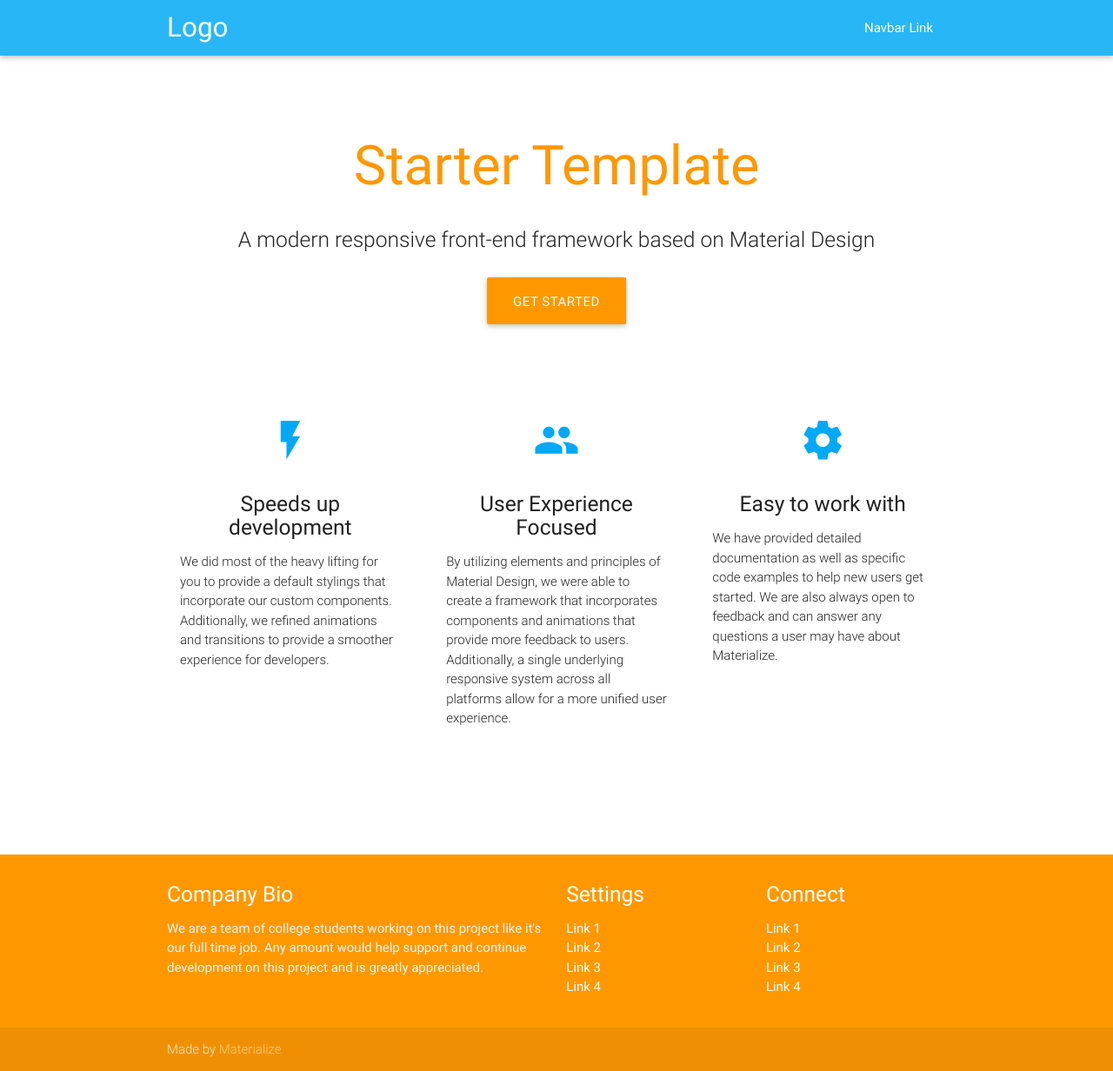
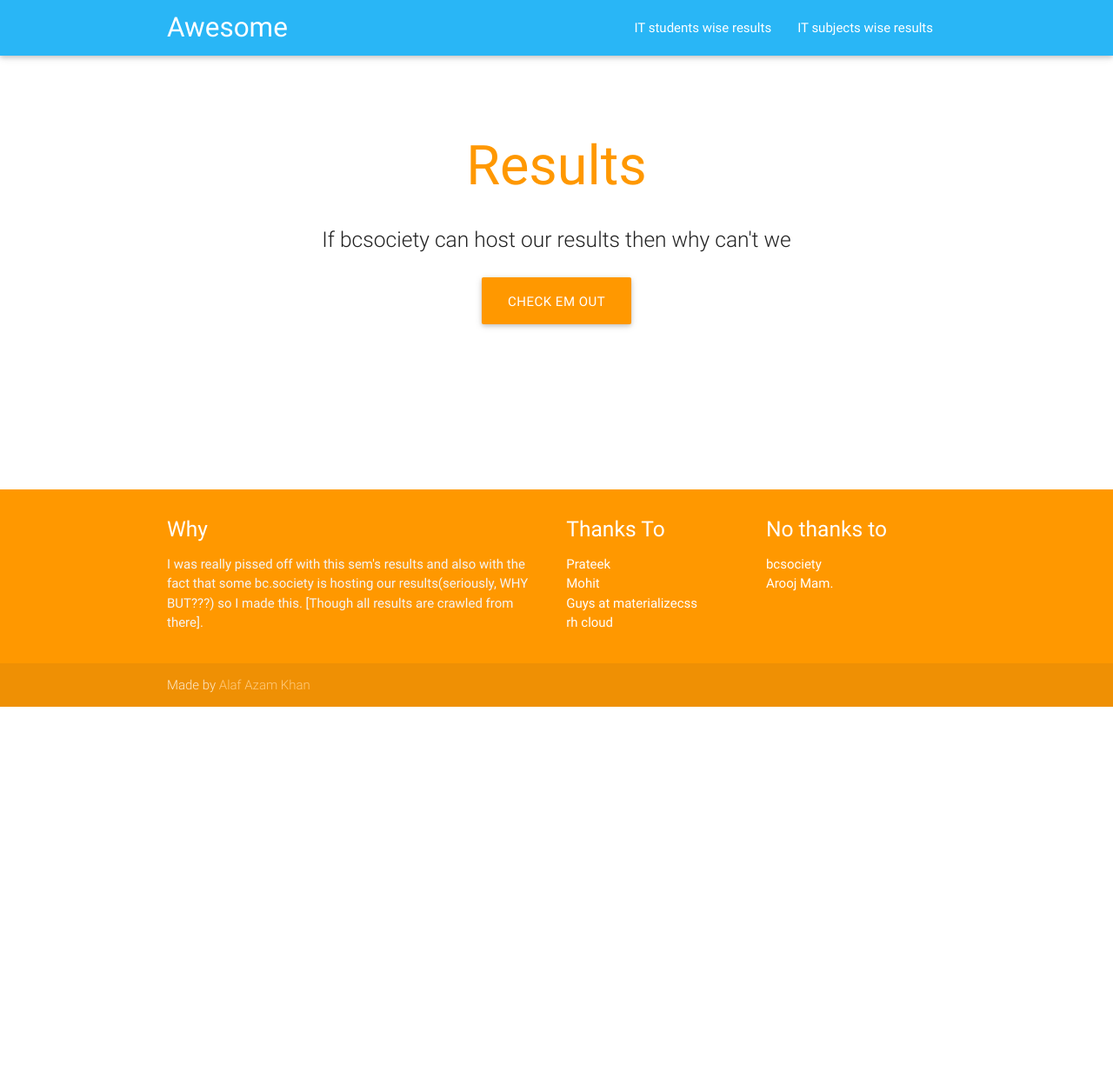
Before and after one commit to Alafazam/7th_sem_results_, a Flask app: page / in a window 1280 px wide. Shown: the whole page at 87% size. After the commit the page ends 813 px from the top, so only its background shows below. Run offline with Flask 2, Linux system fonts and the light colour scheme; some libraries are stand-ins or nearby versions.

Commit message:
update index page

```diff
--- a/templates/index.html
+++ b/templates/index.html
@@ -3,7 +3,7 @@
 <head>
   <meta http-equiv="Content-Type" content="text/html; charset=UTF-8"/>
   <meta name="viewport" content="width=device-width, initial-scale=1, maximum-scale=1.0"/>
-  <title>Starter Template - Materialize</title>
+  <title>Results</title>
 
   <!-- CSS  -->
   <link href="https://fonts.googleapis.com/icon?family=Material+Icons" rel="stylesheet">
@@ -12,13 +12,14 @@
 </head>
 <body>
   <nav class="light-blue lighten-1" role="navigation">
-    <div class="nav-wrapper container"><a id="logo-container" href="#" class="brand-logo">Logo</a>
+    <div class="nav-wrapper container"><a id="logo-container" href="http://alafazam.com/" class="brand-logo">Awesome</a>
       <ul class="right hide-on-med-and-down">
-        <li><a href="#">Navbar Link</a></li>
+        <li><a href="#">IT students wise results</a></li>
+        <li><a href="#">IT subjects wise results</a></li>
       </ul>
 
       <ul id="nav-mobile" class="side-nav">
-        <li><a href="#">Navbar Link</a></li>
+        <li><a href="#">IT Students wise results</a></li>
       </ul>
       <a href="#" data-activates="nav-mobile" class="button-collapse"><i class="material-icons">menu</i></a>
     </div>
@@ -26,12 +27,12 @@
   <div class="section no-pad-bot" id="index-banner">
     <div class="container">
       <br><br>
-      <h1 class="header center orange-text">Starter Template</h1>
+      <h1 class="header center orange-text">Results</h1>
       <div class="row center">
-        <h5 class="header col s12 light">A modern responsive front-end framework based on Material Design</h5>
+        <h5 class="header col s12 light">If bcsociety can host our results then why can't we</h5>
       </div>
       <div class="row center">
-        <a href="http://materializecss.com/getting-started.html" id="download-button" class="btn-large waves-effect waves-light orange">Get Started</a>
+        <a href="#" id="download-button" class="btn-large waves-effect waves-light orange">Check em out</a>
       </div>
       <br><br>
 
@@ -43,7 +44,7 @@
     <div class="section">
 
       <!--   Icon Section   -->
-      <div class="row">
+<!--       <div class="row">
         <div class="col s12 m4">
           <div class="icon-block">
             <h2 class="center light-blue-text"><i class="material-icons">flash_on</i></h2>
@@ -71,7 +72,7 @@
           </div>
         </div>
       </div>
-
+ -->
     </div>
     <br><br>
 
@@ -84,34 +85,31 @@
     <div class="container">
       <div class="row">
         <div class="col l6 s12">
-          <h5 class="white-text">Company Bio</h5>
-          <p class="grey-text text-lighten-4">We are a team of college students working on this project like it's our full time job. Any amount would help support and continue development on this project and is greatly appreciated.</p>
-
+          <h5 class="white-text">Why</h5>
+          <p class="grey-text text-lighten-4">I was really pissed off with this sem's results and also with the fact that some bc.society is hosting our results(seriously, WHY BUT???) so I made this. [Though all results are crawled from there].</p>
 
         </div>
         <div class="col l3 s12">
-          <h5 class="white-text">Settings</h5>
+          <h5 class="white-text">Thanks To</h5>
           <ul>
-            <li><a class="white-text" href="#!">Link 1</a></li>
-            <li><a class="white-text" href="#!">Link 2</a></li>
-            <li><a class="white-text" href="#!">Link 3</a></li>
-            <li><a class="white-text" href="#!">Link 4</a></li>
+            <li><a class="white-text" href="#!">Prateek</a></li>
+            <li><a class="white-text" href="#!">Mohit</a></li>
+            <li><a class="white-text" href="http://materializecss.com">Guys at materializecss</a></li>
+            <li><a class="white-text" href="#!">rh cloud</a></li>
           </ul>
         </div>
         <div class="col l3 s12">
-          <h5 class="white-text">Connect</h5>
+          <h5 class="white-text">No thanks to</h5>
           <ul>
-            <li><a class="white-text" href="#!">Link 1</a></li>
-            <li><a class="white-text" href="#!">Link 2</a></li>
-            <li><a class="white-text" href="#!">Link 3</a></li>
-            <li><a class="white-text" href="#!">Link 4</a></li>
+            <li><a class="white-text" href="#!">bcsociety</a></li>
+            <li><a class="white-text" href="#!">Arooj Mam.</a></li>
           </ul>
         </div>
       </div>
     </div>
     <div class="footer-copyright">
       <div class="container">
-      Made by <a class="orange-text text-lighten-3" href="http://materializecss.com">Materialize</a>
+      Made by <a class="orange-text text-lighten-3" href="http://alafazam.com">Alaf Azam Khan</a>
       </div>
     </div>
   </footer>
```
